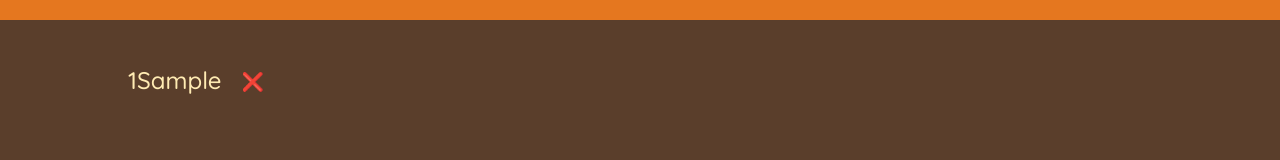
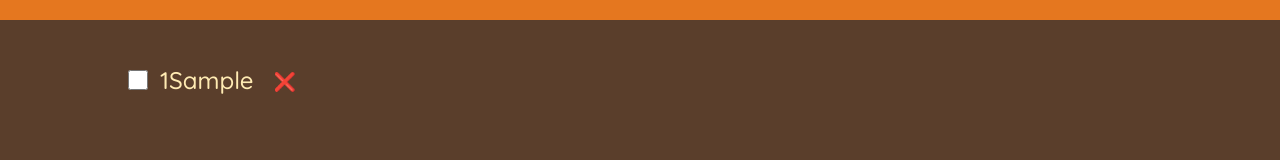
Before and after one commit to trdxDeepu/Packing-app, a React (Vite) app: page / in a window 1280 px wide. Both pictures are taken after typing "Sample" into the empty fields and a click on the button "ADD". Shown: the part 257-417 px from the top of the page. Built offline with nearby package versions, Linux system fonts and the light colour scheme.

Commit message:
created a tggle item to say packed or unpacked

```diff
--- a/src/App.jsx
+++ b/src/App.jsx
@@ -12,14 +12,33 @@ import React, { useState } from "react";
 
 const App = () => {
   const [item, setItems] = useState([]);
+
   function handleItem(item) {
     setItems((items) => [...items, item]);
   }
+
+  function handleDeleteItem(id) {
+
+    setItems((items) => items.filter((item) => item.id !== id));
+  }
+
+  function handleToggleItem(id) {
+    setItems((items) =>
+      items.map((item) =>
+        item.id === id ? { ...item, packed: !item.packed } : item
+      )
+    );
+  }
+
   return (
     <div className="app">
       <Logo />
       <Form onAddItems={handleItem} />
-      <PackingList items={item} />
+      <PackingList
+        items={item}
+        onDeleteItems={handleDeleteItem}
+        onToggleItem={handleToggleItem}
+      />
       <Stats />
     </div>
   );
@@ -78,16 +97,12 @@ function Form({ onAddItems }) {
   );
 }
 
-function PackingList({ items }) {
+function PackingList({ items, onDeleteItems,onToggleItem }) {
   return (
     <div className="list">
-       <ul>
+      <ul>
         {items.map((item) => (
-          <Item
-            item={item}
-
-            key={item.id}
-          />
+          <Item item={item} onDeleteItems={onDeleteItems} key={item.id} onToggleItem={onToggleItem}  />
         ))}
       </ul>
     </div>
@@ -102,15 +117,20 @@ function Stats() {
   );
 }
 
-function Item({ item }) {
+function Item({ item, onDeleteItems, onToggleItem }) {
   return (
     <li>
+      <input
+        type="checkbox"
+        value={item.packed}
+        onChange={() => onToggleItem(item.id)}
+      />
       <span style={item.packed ? { textDecoration: "line-through" } : {}}>
         {""}
         {item.quantity}
         {item.description}
       </span>
-      <button>❌</button>
+      <button onClick={() => onDeleteItems(item.id)}>❌</button>
     </li>
   );
 }
```
